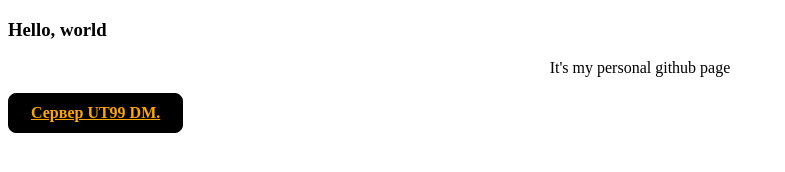
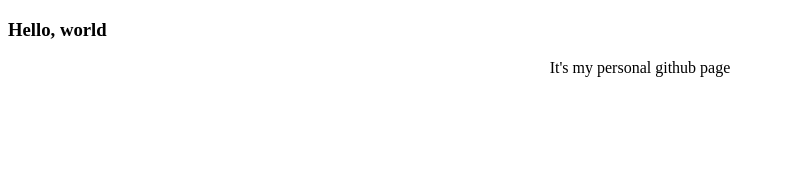
Before and after one commit to bazarassa/bazarassa.github.io, a plain HTML site: page index.html in a window 1280 px wide. Shown: the whole page, without its empty margins (0-785 px from the left). Drawn offline with Linux system fonts and the light colour scheme.

Commit message:
Removed ut server.

```diff
--- a/index.html
+++ b/index.html
@@ -4,6 +4,5 @@
 <body>
 <h3>Hello, world</h3>
 <p>It's my personal github page</p>
-<a href="unreal://46.173.219.182/index.unr" class=unreal>Сервер UT99 DM.</a>
 </body>
 </html>
```
